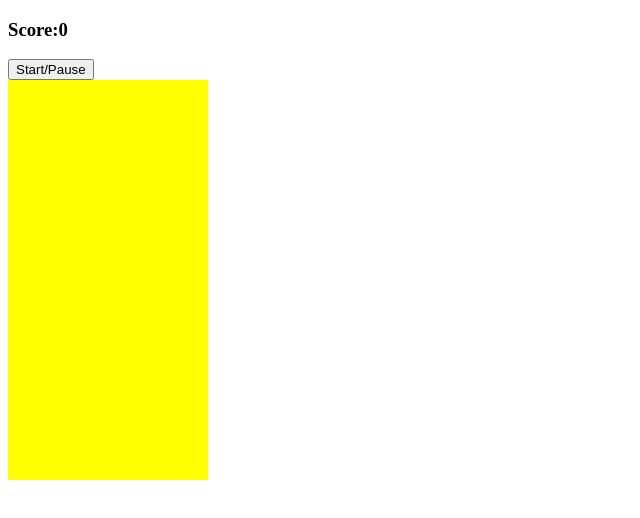
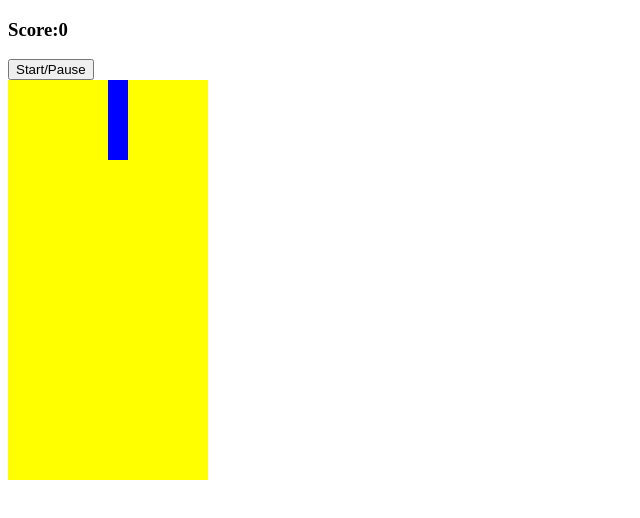
Before and after one commit to jcastillo9/tetris, a plain HTML site: page index.html in a window 1280 px wide. Shown: the whole page, without its empty margins (0-640 px from the left). Drawn offline with Linux system fonts and the light colour scheme.

Commit message:
debugged spelling of class

```diff
--- a/style.css
+++ b/style.css
@@ -11,6 +11,6 @@
     width: 20px;
 }
 
-.tetrommino {
+.tetromino {
     background-color: blue;
 }
```
